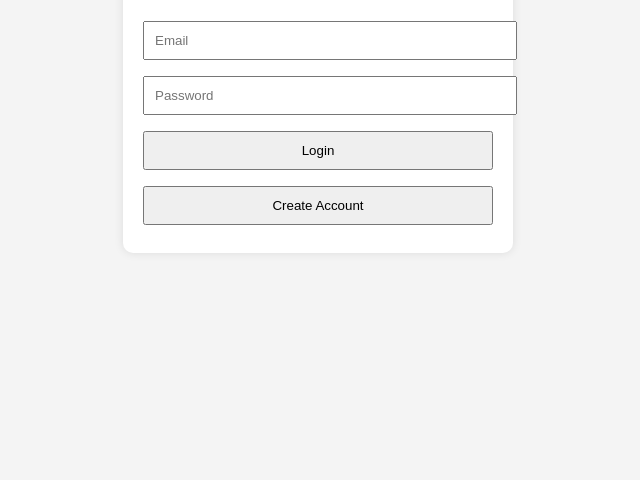
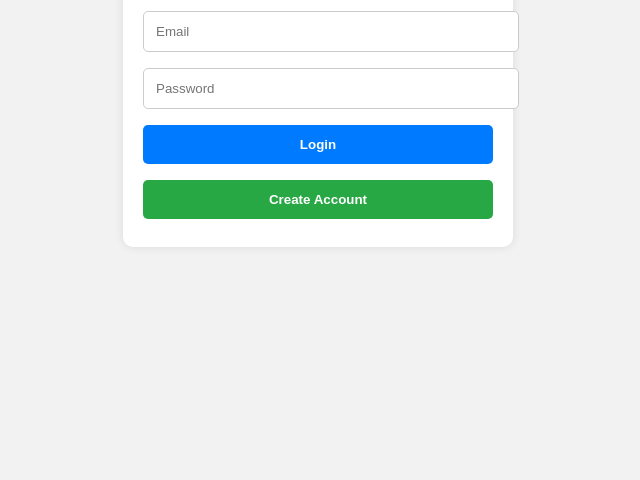
Before and after one commit to alis670/Bizslove-AI, a plain HTML site: page index.html in a window 1280 px wide. Shown: the part 336-816 px from the top of the page, without its empty margins (322-962 px from the left). Drawn offline with Linux system fonts and the light colour scheme.

Commit message:
Update style.css

```diff
--- a/style.css
+++ b/style.css
@@ -1,23 +1,42 @@
 body {
-  font-family: sans-serif;
+  font-family: Arial, sans-serif;
+  background: #f2f2f2;
   display: flex;
   justify-content: center;
   align-items: center;
   height: 100vh;
-  background:#f4f4f4;
+  margin: 0;
 }
 
 .card {
-  background:#fff;
-  padding:20px;
-  width:90%;
-  max-width:350px;
-  border-radius:10px;
-  box-shadow:0 0 10px rgba(0,0,0,0.1);
+  background: white;
+  padding: 20px;
+  width: 90%;
+  max-width: 350px;
+  border-radius: 10px;
+  box-shadow: 0 0 10px rgba(0,0,0,0.1);
+  text-align: center;
 }
 
 input, button {
-  width:100%;
-  padding:10px;
-  margin:8px 0;
+  width: 100%;
+  padding: 12px;
+  margin: 8px 0;
+  border-radius: 5px;
+  border: 1px solid #ccc;
 }
+
+button {
+  background: #007bff;
+  color: white;
+  font-weight: bold;
+  border: none;
+}
+
+button.secondary {
+  background: #28a745;
+}
+
+button:hover {
+  opacity: 0.8;
+}
```
